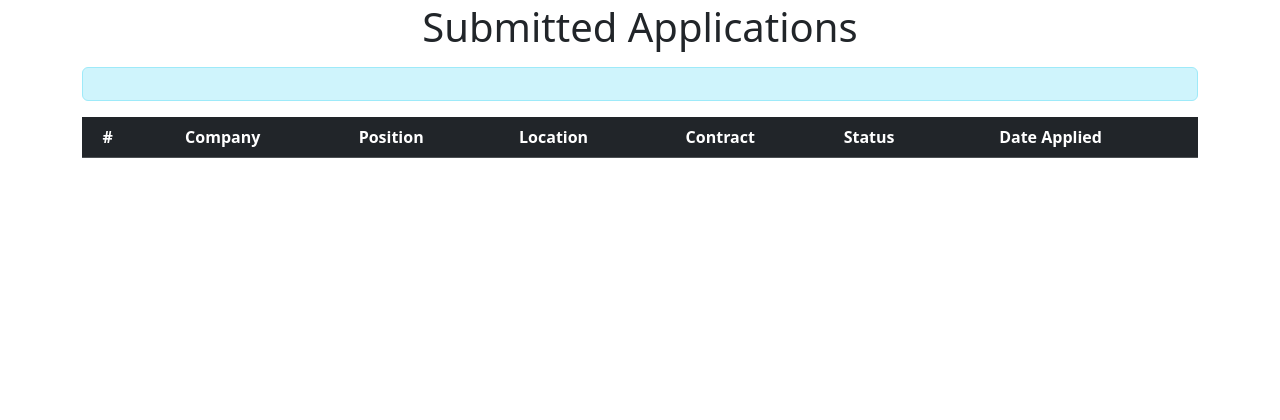
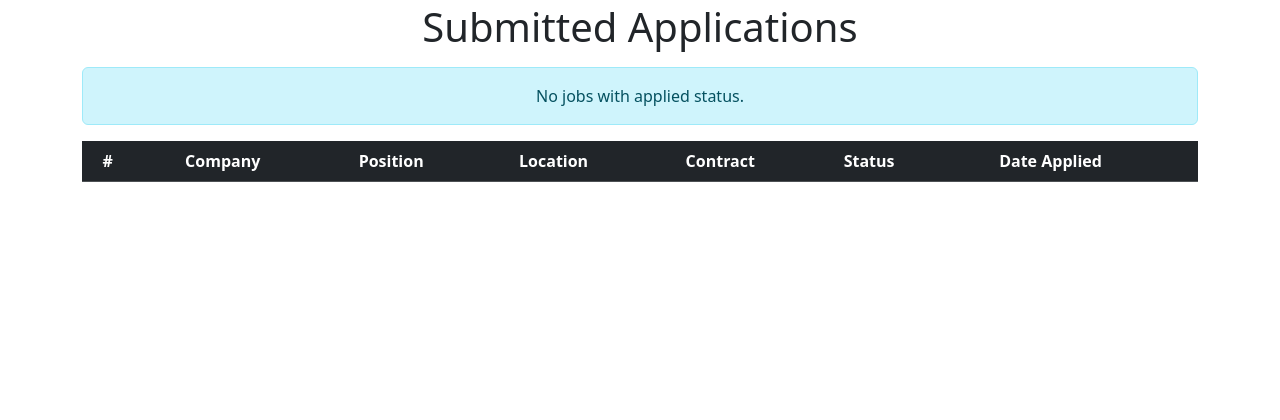
Before and after one commit to ba2534so-s/job-application-tracker, a Flask app: page /jobhuntr/applied in a window 1280 px wide. Shown: the part 272-692 px from the top of the page. Run offline with Flask 3, Linux system fonts and the light colour scheme; the visitor is signed in with stand-in values (Sample User, id 1); data comes from the database, SQL or seed files in the repository; data that the repository does not hold is empty.

Commit message:
add alert text

```diff
--- a/app/templates/jobhuntr/applied.html
+++ b/app/templates/jobhuntr/applied.html
@@ -22,7 +22,7 @@
 
         {% else %}
             <div class="alert alert-info text-center" role="alert">
-
+                No jobs with applied status.
             </div>
 
         {% endif %}
```
